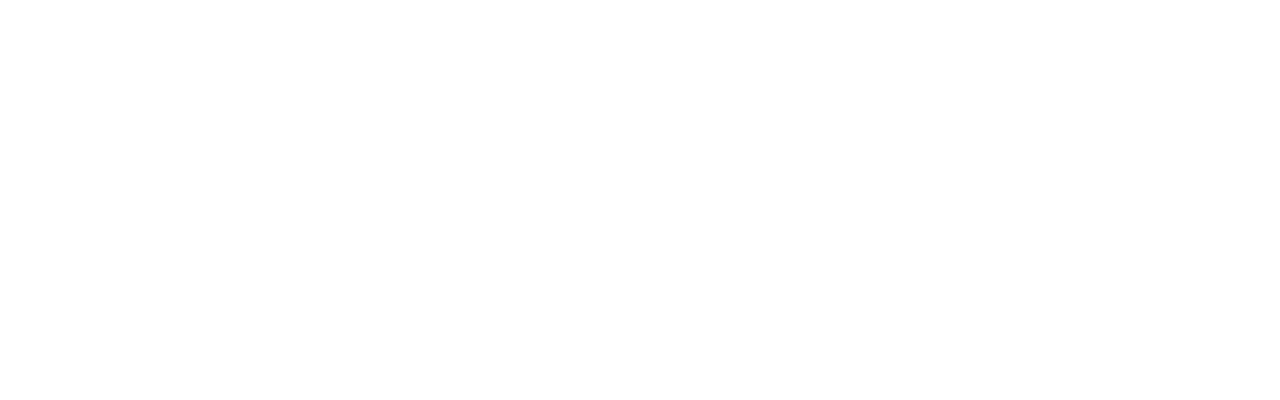
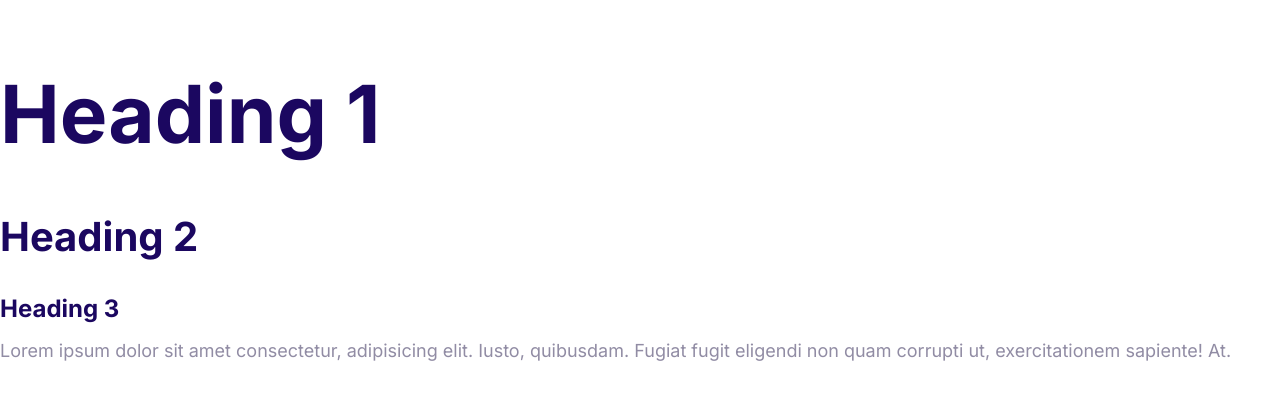
Before and after one commit to kvngdusky/coldplay, a plain HTML site: page Moshify/index.html in a window 1280 px wide. Drawn offline with Linux system fonts and the light colour scheme.

Commit message:
Define styles for the fonts

```diff
--- a/Moshify/css/styles.css
+++ b/Moshify/css/styles.css
@@ -5,3 +5,55 @@
   --color-heading: #1b0760;
   --color-body: #918ca4;
 }
+
+html {
+  font-size: 62.5%;
+}
+
+body {
+  font-family: "Inter", Arial, Helvetica, sans-serif;
+  font-size: 2.4rem;
+  line-height: 1.5;
+  color: var(--color-body);
+}
+
+h1,
+h2,
+h3 {
+  color: var(--color-heading);
+  margin-bottom: 1rem;
+}
+
+h1 {
+  font-size: 7rem;
+}
+
+h2 {
+  font-size: 4rem;
+}
+
+h3 {
+  font-size: 3rem;
+}
+
+p {
+  margin-top: 0;
+}
+
+@media screen and (min-width: 1024px) {
+  body {
+    font-size: 1.8rem;
+  }
+
+  h1 {
+    font-size: 8rem;
+  }
+
+  h2 {
+    font-size: 4rem;
+  }
+
+  h3 {
+    font-size: 2.4rem;
+  }
+}
--- a/Moshify/index.html
+++ b/Moshify/index.html
@@ -5,8 +5,23 @@
     <meta http-equiv="X-UA-Compatible" content="IE=edge" />
     <meta name="viewport" content="width=device-width, initial-scale=1.0" />
     <title>Document</title>
+    <link rel="preconnect" href="https://fonts.googleapis.com" />
+    <link rel="preconnect" href="https://fonts.gstatic.com" crossorigin />
+    <link
+      href="https://fonts.googleapis.com/css2?family=Inter:wght@400;700&display=swap"
+      rel="stylesheet"
+    />
     <link rel="stylesheet" href="css/normalize.css" />
     <link rel="stylesheet" href="css/styles.css" />
   </head>
-  <body></body>
+  <body>
+    <h1>Heading 1</h1>
+    <h2>Heading 2</h2>
+    <h3>Heading 3</h3>
+    <p>
+      Lorem ipsum dolor sit amet consectetur, adipisicing elit. Iusto,
+      quibusdam. Fugiat fugit eligendi non quam corrupti ut, exercitationem
+      sapiente! At.
+    </p>
+  </body>
 </html>
```
